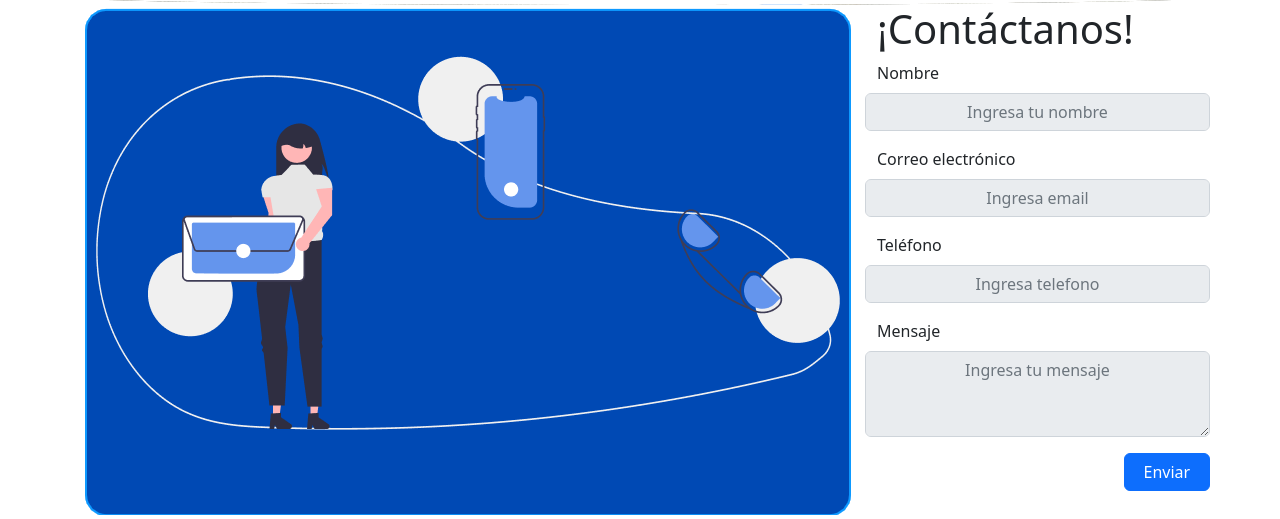
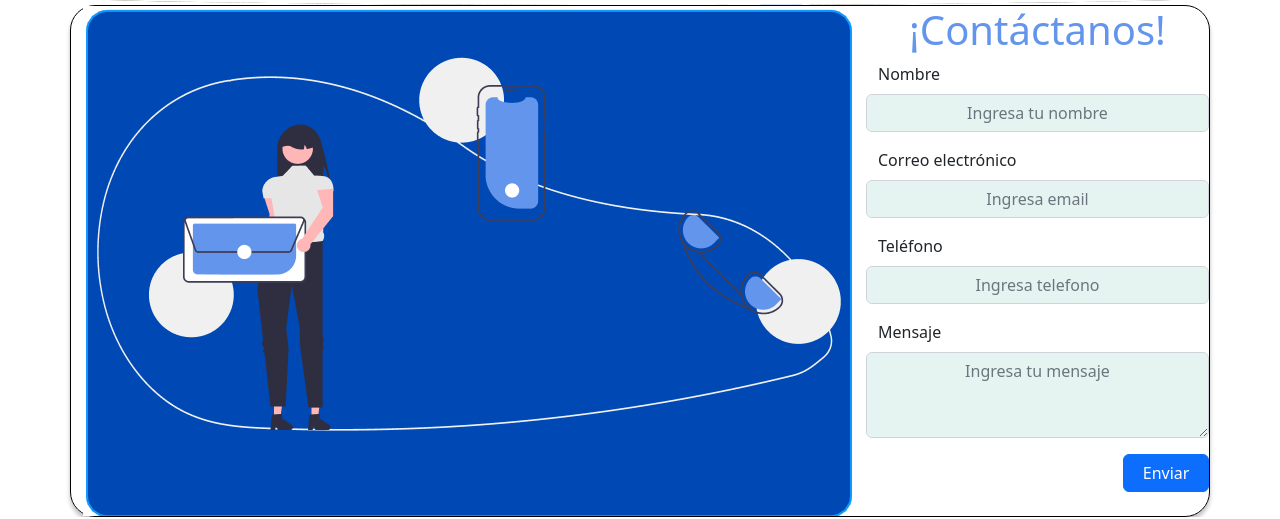
Before and after one commit to BelSharon/proyecto-integrador, a plain HTML site: page contactus.html in a window 1280 px wide. Shown: the part 71-590 px from the top of the page. Drawn offline with nearby package versions, Linux system fonts and the light colour scheme.

Commit message:
Añadí nuevamente los estilos de página de contacto borrados por accidente

```diff
--- a/contactus.html
+++ b/contactus.html
@@ -24,7 +24,7 @@
                     <ul class="navbar-nav">
                         <li class="nav-item"><a class="nav-link active" aria-current="page"
                                 href="./index.html">Inicio</a></li>
-                        <li class="nav-item"><a class="nav-link" href="#">Sobre nosotros</a></li>
+                        <li class="nav-item"><a class="nav-link" href="./aboutus.html">Sobre nosotros</a></li>
                         <li class="nav-item"><a class="nav-link" href="#">Categoría</a></li>
                         <li class="nav-item"><a class="nav-link disabled">Contáctanos</a></li>
                     </ul>
--- a/css/styles.css
+++ b/css/styles.css
@@ -195,7 +195,6 @@ background-color: black;
   color: white;
   transform: rotateY(180deg);
   border-radius: 20px;
-
 }
 
 
@@ -230,3 +229,32 @@ i:hover{
     padding:50px 0px 50px  0px;
   }
 }
+
+
+
+.btn-form {
+  align-items: flex-end;
+}
+
+
+#nombre_id, #email_id, #telefono_id, #mensaje_id{
+  background-color: #E6F4F1;
+}
+
+#rowContainer{
+  opacity: 1;
+  border: 1px solid #000000;
+  box-shadow: 0px 4px 4px rgba(0, 0, 0, 0.25);
+  border-radius: 25px;
+}
+
+@media screen and (max-width: 767px) {
+  .container .footer{
+      display: grid;
+    }
+  }
+
+  #idContactanos{
+    text-align:center;
+    color:var(--color-two);
+  }
```
